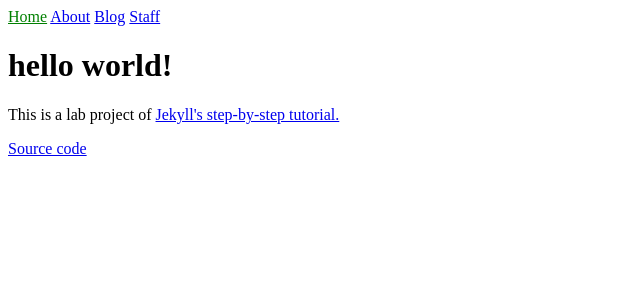
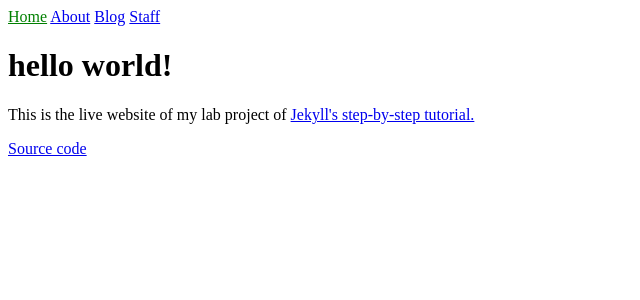
Before and after one commit to brlin-tw/hello-jekyll, a Jekyll site: the page built from index.html, in a window 1280 px wide. Shown: the top 300 px of the page, without its empty margins (0-640 px from the left). Built offline with Jekyll 4.4.1, drawn with Linux system fonts in a browser that asks for light colours.

Commit message:
fix(index): Fix semantic error in the lab product introductory text on the live website
Signed-off-by: 林博仁(Buo-ren Lin) <buo.ren.lin@gmail.com>

```diff
--- a/index.html
+++ b/index.html
@@ -4,7 +4,7 @@ title: Home
 <h1>{{ "Hello World!" | downcase }}</h1>
 
 <p>
-  This is a lab project of <a href="https://jekyllrb.com/docs/step-by-step/01-setup/">Jekyll's step-by-step tutorial.</a>
+  This is the live website of my lab project of <a href="https://jekyllrb.com/docs/step-by-step/01-setup/">Jekyll's step-by-step tutorial.</a>
 </p>
 
 <p>
```
